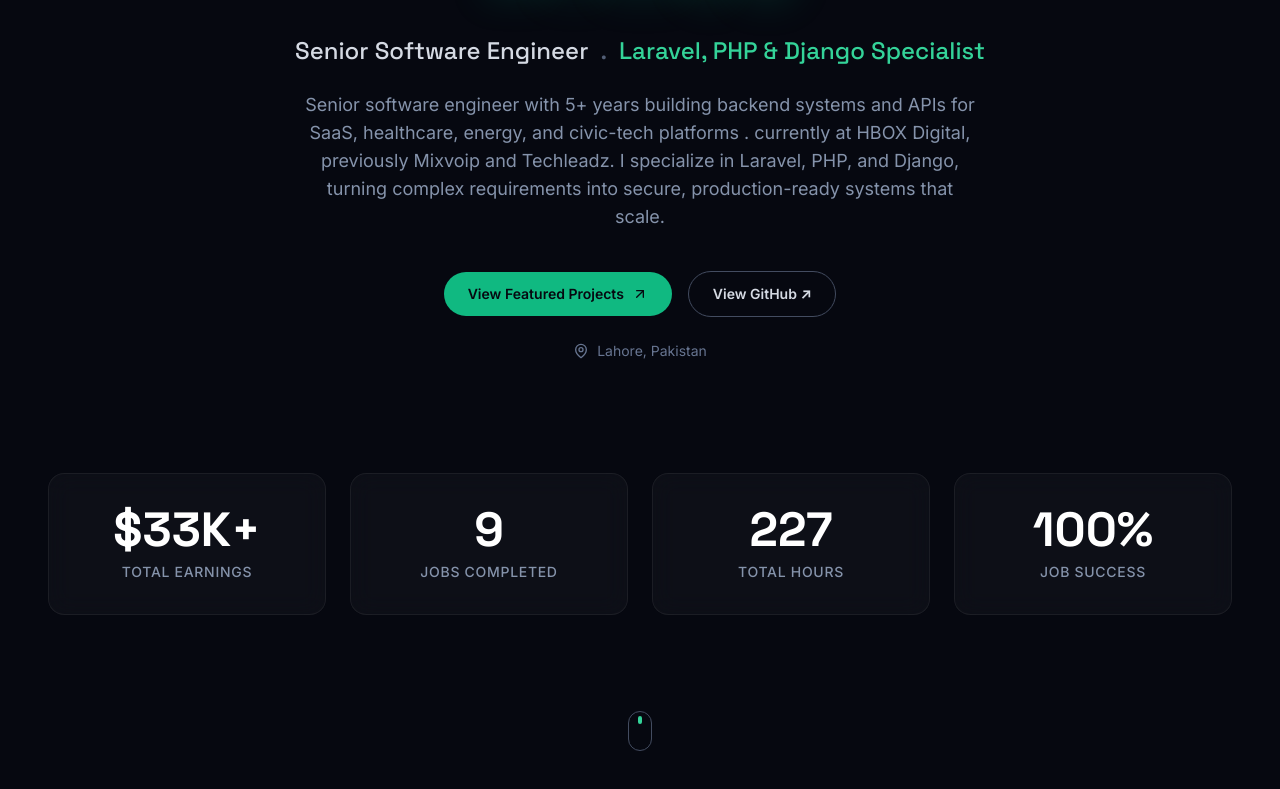
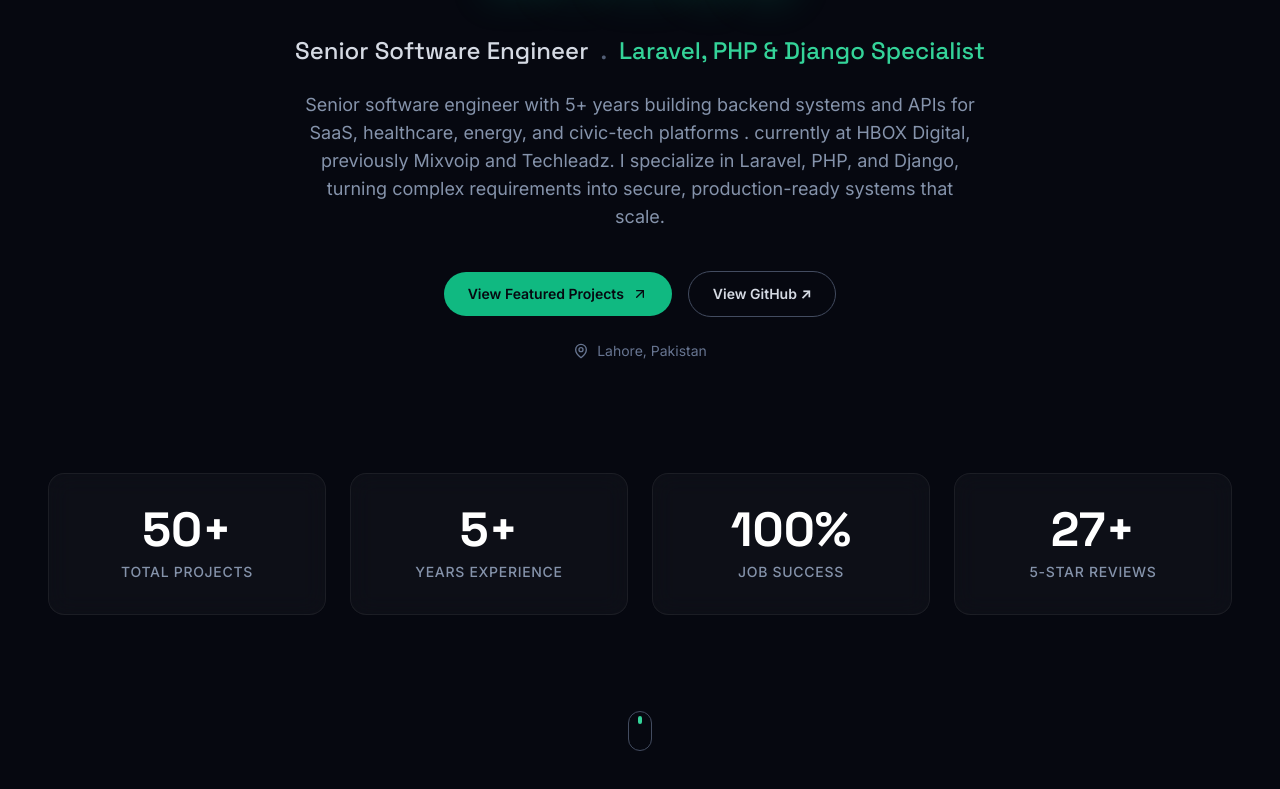
Before and after one commit to Zahoor58/zahoor-portfolio, a React (Vite) app: page / in a window 1280 px wide. Shown: the part 407-1196 px from the top of the page. Built offline with nearby package versions, Linux system fonts and the light colour scheme.

Commit message:
Replace earnings/hours hero stats with project-focused metrics
Swap Total Earnings and Total Hours for Total Projects (50+) and
Years Experience (5+); keep Job Success and add 5-Star Reviews (27+)
tied to the real Upwork testimonial count.

Co-Authored-By: Claude Sonnet 5 <noreply@anthropic.com>

```diff
--- a/src/data.ts
+++ b/src/data.ts
@@ -10,10 +10,10 @@ export const profile = {
 };
 
 export const stats = [
-  { label: 'Total Earnings', value: 33, prefix: '$', suffix: 'K+', decimals: 0 },
-  { label: 'Jobs Completed', value: 9, prefix: '', suffix: '', decimals: 0 },
-  { label: 'Total Hours', value: 227, prefix: '', suffix: '', decimals: 0 },
+  { label: 'Total Projects', value: 50, prefix: '', suffix: '+', decimals: 0 },
+  { label: 'Years Experience', value: 5, prefix: '', suffix: '+', decimals: 0 },
   { label: 'Job Success', value: 100, prefix: '', suffix: '%', decimals: 0 },
+  { label: '5-Star Reviews', value: 27, prefix: '', suffix: '+', decimals: 0 },
 ];
 
 export const skillCategories = [
```
